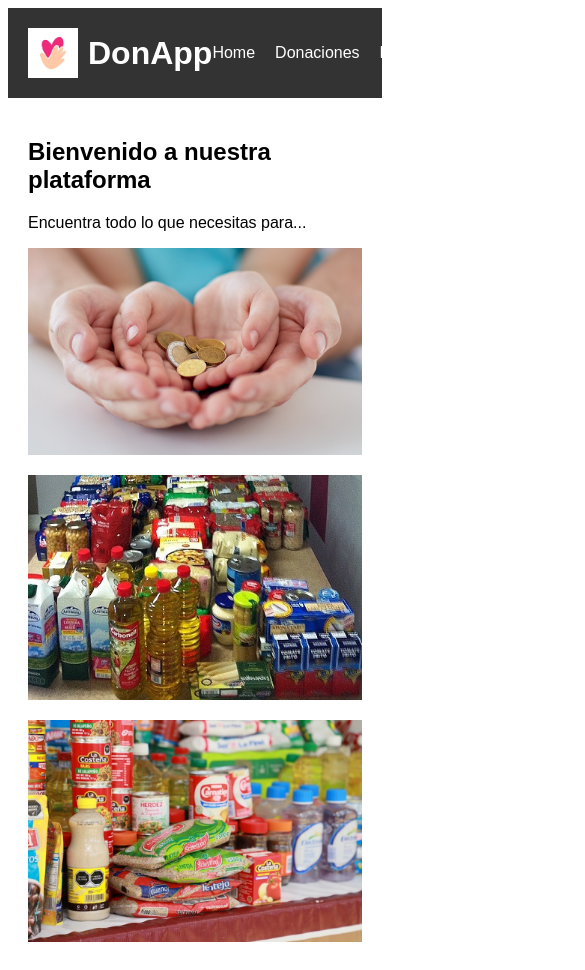
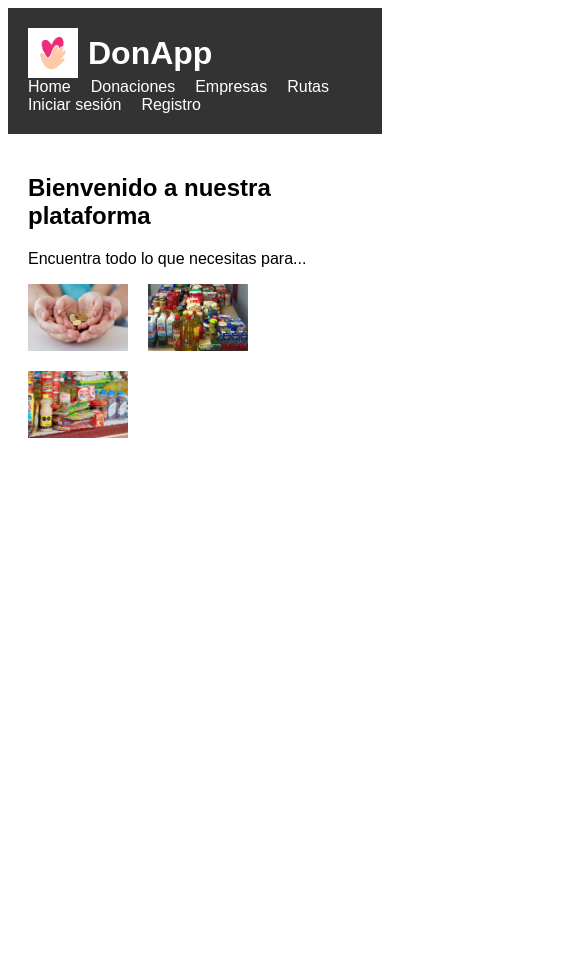
Before and after one commit to DakeloX/ProyectIV, a Next.js app: page / in a window 390 px wide. Shown: the top 970 px of the page, 585 px wide, since content can reach past the window. After the commit the page ends 844 px from the top, so only its background shows below. Built offline with nearby package versions, Linux system fonts and the light colour scheme.

Commit message:
Vista Home Adaptable

```diff
--- a/src/app/styles/home.module.css
+++ b/src/app/styles/home.module.css
@@ -9,6 +9,8 @@
     display: flex;
     align-items: center;
     justify-content: space-between;
+    flex-wrap: wrap;
+    /* Para permitir que el contenido se envuelva en dispositivos pequeños */
 }
 
 .logo {
@@ -59,8 +61,19 @@
 }
 
 .image {
-    width: 100%;
-    /* Las imágenes ocuparán todo el ancho del contenedor */
+    width: 30%;
+    /* Ajusta el tamaño de las imágenes al 30% del contenedor */
     height: auto;
     /* Altura automática para mantener la proporción */
+    max-width: 300px;
+    /* Establece un ancho máximo para las imágenes */
 }
+
+@media (max-width: 768px) {
+    .header {
+        flex-direction: column;
+        /* Cambia la dirección del flexbox en dispositivos pequeños */
+        align-items: flex-start;
+        /* Alinea los elementos al inicio */
+    }
+}
```
